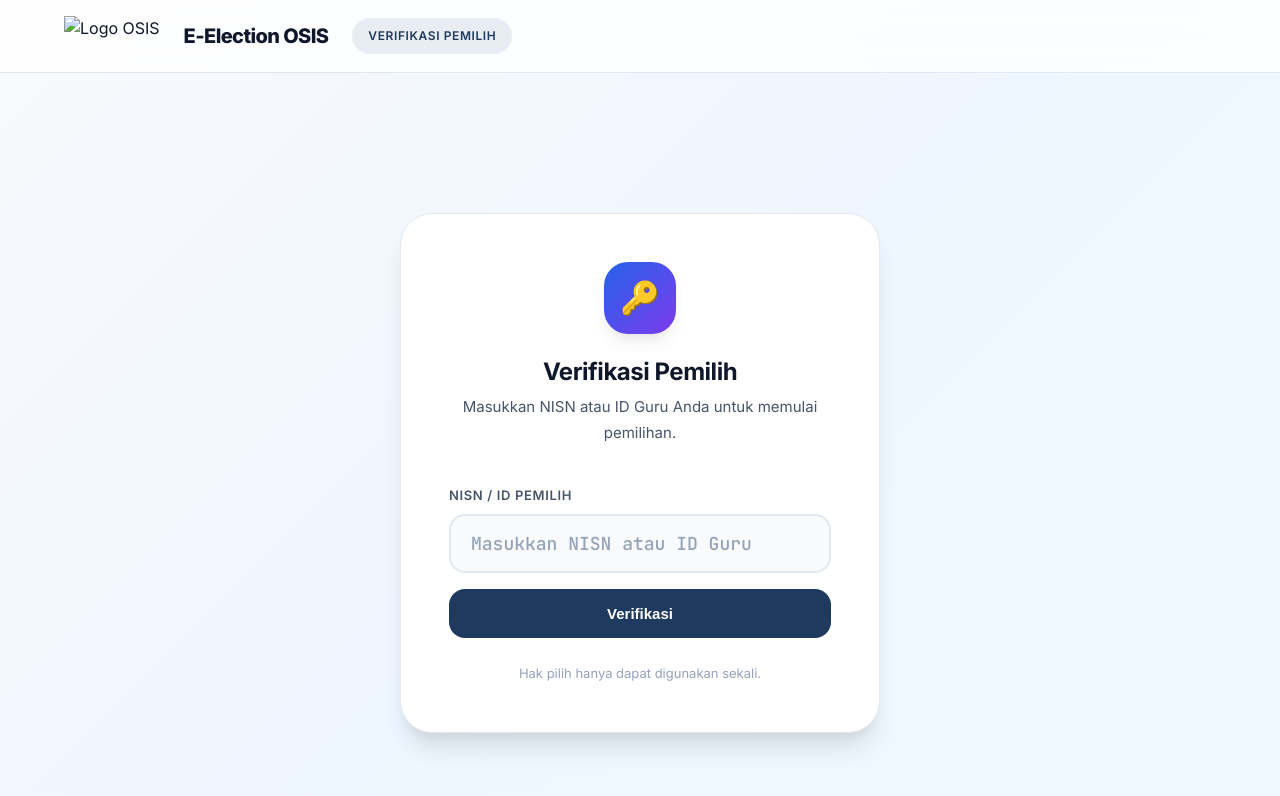
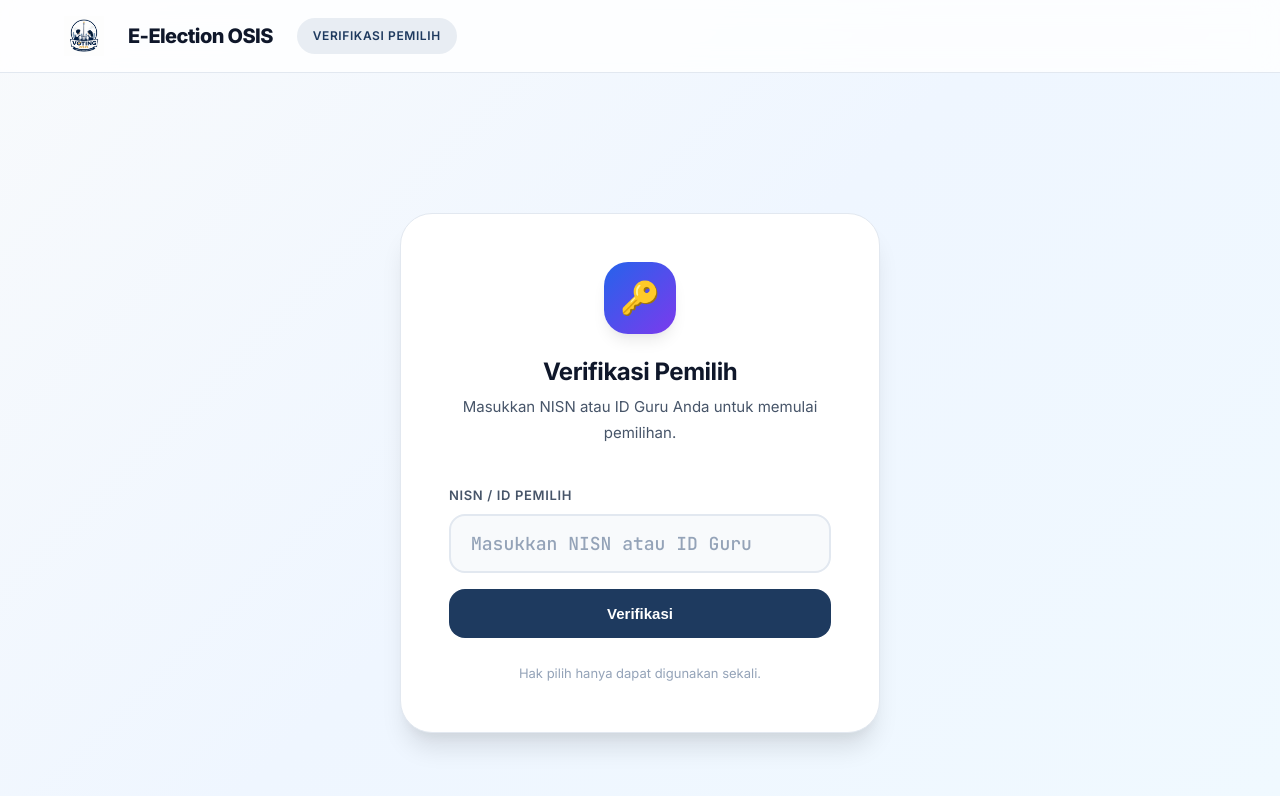
Before and after one commit to Bim-bim08/web_voting, a website: page public/index.html in a window 1280 px wide. Drawn offline with nearby package versions, Linux system fonts and the light colour scheme.

Commit message:
fix: add logo-osis.png image file to public folder and update navbar path

```diff
--- a/public/css/style.css
+++ b/public/css/style.css
@@ -160,9 +160,10 @@ p {
 }
 
 .logo-img {
-  height: 40px;
-  margin-right: 0.75rem;
-  object-fit: contain;
+  height: 2.5rem;      /* h-10 = 40px */
+  width: auto;          /* w-auto */
+  margin-right: 0.75rem; /* mr-3 */
+  object-fit: contain;  /* object-contain */
 }
 
 .logo-text {
```
Also changed, not shown: public/logo-osis.png (renamed from public/logo-osis.png.png).
